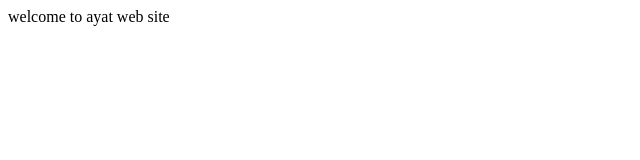
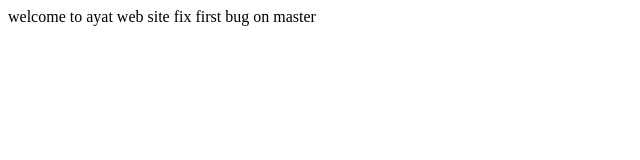
Before and after one commit to ayatb/ayatWebSite, a plain HTML site: page WebContent/index.html in a window 1280 px wide. Shown: the whole page, without its empty margins (0-640 px from the left). Drawn offline with Linux system fonts and the light colour scheme.

Commit message:
i fix first bug on master

```diff
--- a/WebContent/index.html
+++ b/WebContent/index.html
@@ -6,5 +6,6 @@
 </head>
 <body>
 welcome to ayat web site
+fix first bug on master
 </body>
 </html>
```
